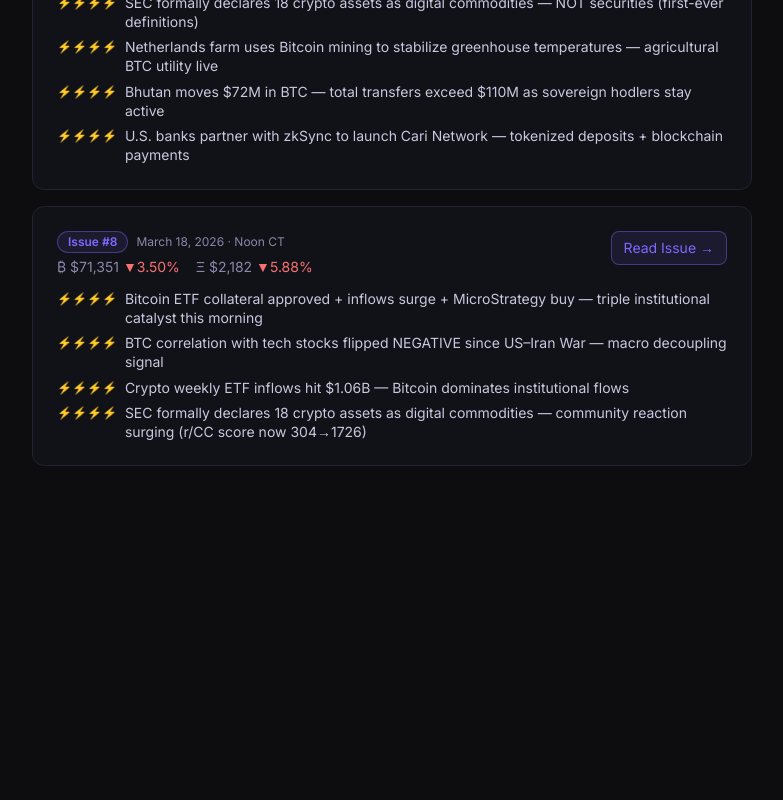
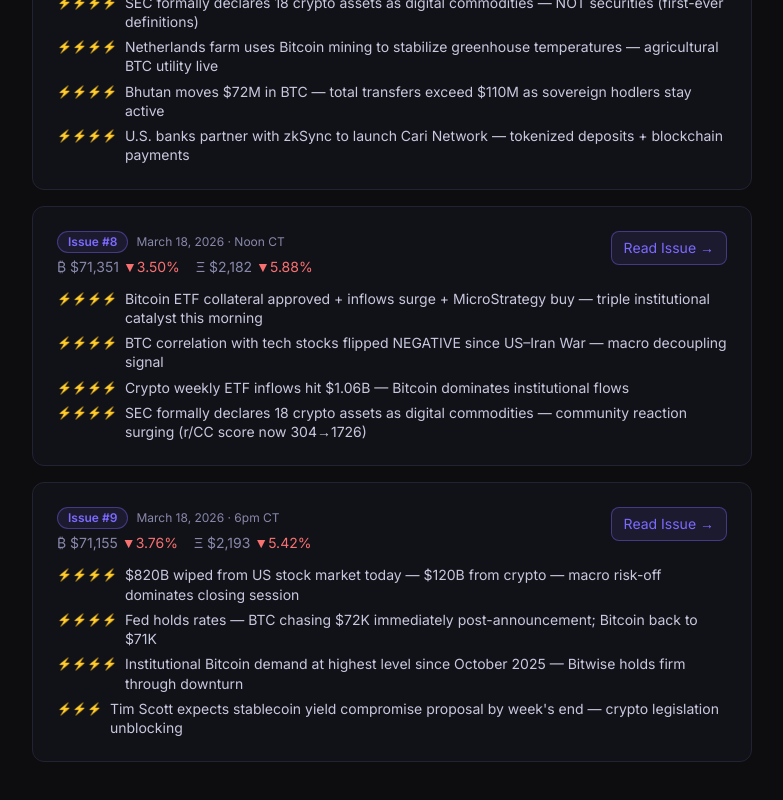
Before and after one commit to Mind-Dragon/zackor-signals, a Next.js app: page /issues in a window 1280 px wide. Shown: the part 1660-2460 px from the top of the page, without its empty margins (248-1031 px from the left). Before the commit the page ends 2174 px from the top, so only its background shows below. Built offline with nearby package versions, Linux system fonts and the light colour scheme.

Commit message:
feat: add 6pm issue 2026-03-18-6pm — BTC $71,155 ETH $2,193 Fed holds rates $820B equity wipe institutional demand highest since Oct 2025 stablecoin bill breakthrough

```diff
--- a/app/data/issues.ts
+++ b/app/data/issues.ts
@@ -28,6 +28,45 @@
 }
 
 export const ISSUES: Issue[] = [
+  {
+    id: "2026-03-18-6pm",
+    issueNumber: 9,
+    date: "March 18, 2026",
+    time: "6pm CT",
+    btcPrice: "$71,155",
+    btcChange: "3.76%",
+    btcUp: false,
+    ethPrice: "$2,193",
+    ethChange: "5.42%",
+    ethUp: false,
+    sections: [
+      {
+        icon: "₿",
+        title: "Bitcoin",
+        signals: [
+          { rating: 4, headline: "$820B wiped from US stock market today — $120B from crypto — macro risk-off dominates closing session", detail: "r/CryptoCurrency score=180, 1.7h: The single biggest story of the day's close. $820 billion was erased from the US stock market today alongside $120 billion from total crypto market cap. This is a broad macro deleveraging event — equities and crypto selling in tandem at close. Yet BTC's correlation with tech stocks flipped NEGATIVE earlier today (You.com), meaning the equity crash has dragged crypto despite the decoupling thesis. Watch whether BTC holds $70K tonight as a key psychological floor.", source: "r/CryptoCurrency score=180 · 1.7h" },
+          { rating: 4, headline: "Fed holds rates — BTC chasing $72K immediately post-announcement; Bitcoin back to $71K", detail: "You.com: 'Bitcoin Chases $72K After Fed Decides To Hold Rates: Is BTC Selling Over?' — the FOMC held rates as expected, triggering an initial BTC bounce toward $72K. However the stock market selloff (-$820B) reasserted downward pressure. Fed 'Higher for Longer' reality priced in (Exa: Wall Street braces). Current price $71,155 — down from the $72K chase high but stabilizing. Net read: Fed catalyst delivered short-term relief, but macro risk-off environment capped the move.", source: "You.com + Exa: FOMC Decision Wall Street Higher for Longer Mar 18" },
+          { rating: 4, headline: "Institutional Bitcoin demand at highest level since October 2025 — Bitwise holds firm through downturn", detail: "r/Bitcoin score=177, 5.3h: Institutional demand for Bitcoin has risen to its highest level since October 2025 — confirmed across custodians and ETF data. Bitwise: institutional investors held firm through bitcoin's downturn (Exa: Infomarine/Bitwise Mar 18). ETF collateral approved + 7-day inflow streak + $1.06B weekly ETF inflows (carry-forward from noon). BTC ETF inflows: 7 consecutive days net positive (Chinese + Korean crypto media confirmed via Exa). Advisor demand stays resilient even as retail sentiment dips (Morgan Stanley, FinanceFeeds).", source: "r/Bitcoin score=177 · 5.3h + Exa Bitwise Mar 18" },
+          { rating: 3, headline: "Tim Scott expects stablecoin yield compromise proposal by week's end — crypto legislation unblocking", detail: "Exa Mar 18: Tim Scott expects a stablecoin yield compromise proposal by end of this week to break the stalled crypto bill impasse. This is the key legislative catalyst the market has been waiting on. A stablecoin framework would accelerate institutional DeFi adoption and give ETH's utility token ecosystem firm legal footing. Breakthrough deal expected imminently.", source: "Exa: Tim Scott stablecoin compromise Mar 18" },
+          { rating: 3, headline: "Bhutan continues selling Bitcoin stash — national reserve falls to 4,400 BTC", detail: "You.com: Bhutan continues to sell its sovereign Bitcoin holdings, with reserves now fallen to 4,400 BTC. Bhutan accumulated via state-run BTC mining; this represents sovereign-level profit-taking at $71K prices — a macro signal that nation-state holders are trimming at current levels. Not a panic sell, but worth tracking alongside Trezor phishing letter campaign (r/Bitcoin score=45, 3.8h).", source: "You.com BTC scan + r/Bitcoin score=45 phishing alert" },
+          { rating: 3, headline: "Bitcoin power law cycle analysis goes viral — r/Bitcoin score=208 in 10 hours", detail: "r/Bitcoin score=208, 10.8h: Bitcoin power law 'as real as the 4-year cycle' — detailed analysis thread going viral. Long-term cycle conviction holding even during -3.76% day. Complements Bloomberg 'Bitcoin Outperforms During War' carry-forward (score=45) and 'Institutional demand at highest since Oct 2025' (score=177). Community sentiment: this is a buying opportunity on the power law chart, not a trend break.", source: "r/Bitcoin score=208 · 10.8h" },
+          { rating: 2, headline: "BTC 6pm close: $71,155 (-3.76%) — worst close of the week; $70K psychological support critical overnight", detail: "BTC ended the day at $71,155 — the deepest daily close of the week (-3.76% vs noon's -3.5%). The Fed hold provided a brief $72K bounce but risk-off macro ($820B equity wipe) reasserted pressure. A Trezor phishing letter was mailed to a user's home address (r/Bitcoin score=45) — hardware wallet OPSEC alert active. Watch $70,000 overnight as the must-hold floor. $79K rally still needed for all spot ETF holders to be whole.", source: "COMPOSIO_SEARCH_FINANCE 6pm CT" },
+        ],
+      },
+      {
+        icon: "Ξ",
+        title: "Ethereum",
+        signals: [
+          { rating: 4, headline: "FOMC holds rates — ETH targets higher levels post-announcement; stablecoin bill compromise expected this week", detail: "Exa Mar 18: 'Ether price breakout: ETH surges above resistance, targets higher levels' (IG AU). 'ETH tests $2,400 resistance as breakout strength builds' (Exa Mar 18). The FOMC hold removes the yield competition pressure on ETH's staking returns. Tim Scott's stablecoin compromise bill (expected by week's end) would directly enable ETH DeFi expansion. BlackRock ETHB staking yield narrative gets stronger as the risk-free rate stays flat.", source: "Exa: ETH price breakout + resistance test Mar 18 + Tim Scott bill" },
+          { rating: 4, headline: "ETH staking + BlackRock ETHB + 30% supply locked — structural floor building as price tests $2,150", detail: "Carry-forward from day's earlier scans: ETH staking at 30% of total supply (Investing.com), EF staked 72,000 ETH total, BlackRock ETHB paying monthly staking rewards, Vitalik pushing 1-click staking UX. With the FOMC hold confirmed, ETHB's monthly yield becomes even more attractive versus risk-free rates. The structural supply sink (30% locked) persists regardless of short-term price action. $2,150 remains the critical support — currently holding at $2,193.", source: "Exa Mar 17-18 carry-forward · structural floor analysis" },
+          { rating: 4, headline: "SEC crypto commodity classification + Tim Scott stablecoin bill = dual regulatory tailwinds for ETH DeFi", detail: "SEC declared 18 digital assets as commodities (r/CC score=356, now at all-time high for this thread). R/ethereum SEC thread at score=28 (up from 25 at noon). Tim Scott stablecoin yield compromise coming by week's end (Exa). S&P Dow Jones + Tradexyz launching first official S&P500 perpetual on Hyperliquid (r/CC score=15) — TradFi perpetual derivatives on crypto infrastructure signals institutional legitimacy. ETH-based DeFi infrastructure is the direct beneficiary.", source: "r/CryptoCurrency score=356 + r/ethereum score=28 + Exa Tim Scott + r/CC score=15" },
+          { rating: 3, headline: "Polymarket opens 'The Situation Room' — prediction market degen venue signals crypto consumer culture expanding", detail: "r/CryptoCurrency score=20, 1.0h: Polymarket launched 'The Situation Room' — described as 'basically a sports bar for degens.' Prediction markets are becoming mainstream consumer crypto products. Polymarket runs on Polygon (Ethereum L2) — this is Ethereum ecosystem adoption at the consumer entertainment layer. High engagement signal for ETH L2 activity.", source: "r/CryptoCurrency score=20 · 1.0h" },
+          { rating: 3, headline: "$2.24M wallet hacked via Trezor exploit — $60M Trezor crack claim active threat", detail: "r/CryptoCurrency score=18, 1.9h: 'Hacker Breaks Into a $2.24 Million Wallet and Now Claims a $60 Million Trezor Crack.' Separate from the phishing letter (r/Bitcoin score=45) — this is a claimed hardware wallet vulnerability. Active security threat for any Ethereum holder using Trezor. If the $60M crack claim is real, this is a major hardware wallet security event. Use passphrase protection on all Trezor devices immediately.", source: "r/CryptoCurrency score=18 · 1.9h" },
+          { rating: 2, headline: "ETH 6pm: $2,193 (-5.42%) — holding above $2,150; FOMC catalyst delivered, stablecoin bill the next trigger", detail: "ETH closed at $2,193 — slightly higher than noon's $2,182, showing modest recovery off lows. The FOMC hold was the main positive catalyst today. $2,150 support held. The stablecoin bill compromise (Tim Scott, expected this week) is the next legislation catalyst. $2,400 resistance identified by Exa analysts as the first recovery target. FOMC 'Higher for Longer' confirmed but priced in.", source: "COMPOSIO_SEARCH_FINANCE 6pm CT" },
+        ],
+      },
+    ],
+  },
   {
     id: "2026-03-18-noon",
     issueNumber: 8,
```
